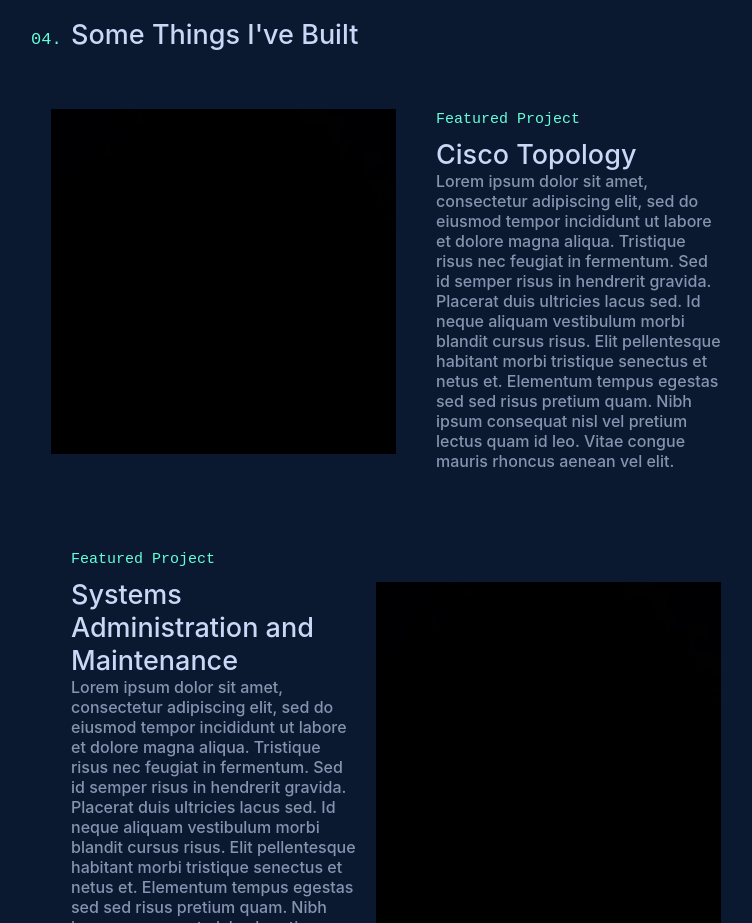
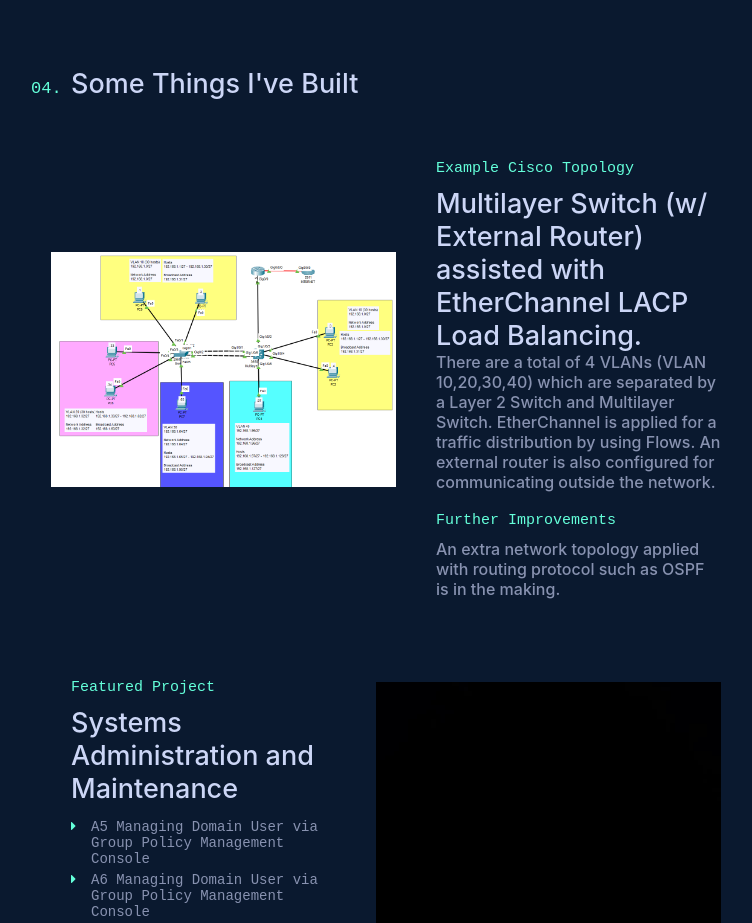
Before and after one commit to travislistener/kobebillo, a plain HTML site: page index.html in a window 1280 px wide. Shown: the part 1877-2800 px from the top of the page, without its empty margins (244-996 px from the left). Drawn offline with nearby package versions, Linux system fonts and the light colour scheme.

Commit message:
contents for some projects ive built. next commit should have a more competent examples to display

```diff
--- a/css/layout.css
+++ b/css/layout.css
@@ -106,6 +106,10 @@
 /* Style the first title in each list */
 .lists-style .first-title::before {
 content: ""; /* Remove the icon for the first title */
+}
+
+.text-none{
+  list-style: none;
 }
 
 /*About Section*/
--- a/index.html
+++ b/index.html
@@ -28,7 +28,7 @@
     <div id="main-content">
         <div id="portfolio-header">
             <div id="portfolio-header-image-container">
-                <img src="./assets/images/kobe.jpg" class="portfolio-header-image">
+                <img src="./assets/images/grad_picture.jpeg" class="portfolio-header-image">
             </div>
             <div id="portfolio-header-text-container">
                 <div class="header-text">
@@ -57,7 +57,7 @@
                 <span class="next-text outline-span">02. Skills</span>
             </div>
             <div class="lists-container">
-                <ul class="lists-style">
+                <ul class="lists-style text-none">
                     <li class="first-title">Networking</li>
                     <li>Cisco Certified Network Associate (CCNA)</li>
                     <li>Cisco 1</li>
@@ -96,13 +96,15 @@
                 <span class="number-text inline-span">04.</span>
                 <span class="subheader-text inline-span">Some Things I've Built</span>
             <div class="project">
-                <img class="project-image" src="./assets/images/vantablack.jpeg">
+                <img class="project-image" src="./assets/images/example project.PNG">
                 <div class="project-header">
                   <div class="project-details">
-                    <span class="second-featured-text">Featured Project</span>
-                    <div class="subheader-text">Cisco Topology</div>
+                    <span class="second-featured-text">Example Cisco Topology</span>
+                    <div class="subheader-text">Multilayer Switch (w/ External Router) assisted with EtherChannel LACP Load Balancing.</div>
                     <div class="project-details-content">
-                      <div class="body-text">Lorem ipsum dolor sit amet, consectetur adipiscing elit, sed do eiusmod tempor incididunt ut labore et dolore magna aliqua. Tristique risus nec feugiat in fermentum. Sed id semper risus in hendrerit gravida. Placerat duis ultricies lacus sed. Id neque aliquam vestibulum morbi blandit cursus risus. Elit pellentesque habitant morbi tristique senectus et netus et. Elementum tempus egestas sed sed risus pretium quam. Nibh ipsum consequat nisl vel pretium lectus quam id leo. Vitae congue mauris rhoncus aenean vel elit.</div>
+                        <div class="body-text">There are a total of 4 VLANs (VLAN 10,20,30,40) which are separated by a Layer 2 Switch and Multilayer Switch. EtherChannel is applied for a traffic distribution by using Flows. An external router is also configured for communicating outside the network.</div>
+                        <span class="second-featured-text">Further Improvements</span>
+                        <div class="body-text">An extra network topology applied with routing protocol such as OSPF is in the making.</div>
                     </div>
                   </div>
                 </div>
@@ -114,7 +116,15 @@
                     <span class="second-featured-text">Featured Project</span>
                     <div class="subheader-text">Systems Administration and Maintenance</div>
                     <div class="project-details-content">
-                        <div class="body-text">Lorem ipsum dolor sit amet, consectetur adipiscing elit, sed do eiusmod tempor incididunt ut labore et dolore magna aliqua. Tristique risus nec feugiat in fermentum. Sed id semper risus in hendrerit gravida. Placerat duis ultricies lacus sed. Id neque aliquam vestibulum morbi blandit cursus risus. Elit pellentesque habitant morbi tristique senectus et netus et. Elementum tempus egestas sed sed risus pretium quam. Nibh ipsum consequat nisl vel pretium lectus quam id leo. Vitae congue mauris rhoncus aenean vel elit.</div>
+                        <div class="lists-container">
+                            <ul class="lists-style">
+                                <li>A5 Managing Domain User via Group Policy Management Console</li>
+                                <li>A6 Managing Domain User via Group Policy Management Console</li>
+                                <li>A7 Established multiple session with the server.</li>
+                                <li>A8 Additional Domain Controller</li>
+                                <li>A9 2-Way Trust-Relationship on Windows Server 2019</li>
+                            </ul>
+                        </div>
                     </div>
                   </div>
                 </div>
```
Also changed, not shown: assets/images/example project.PNG (added), assets/images/grad_picture.jpeg (added), 1 other file.
